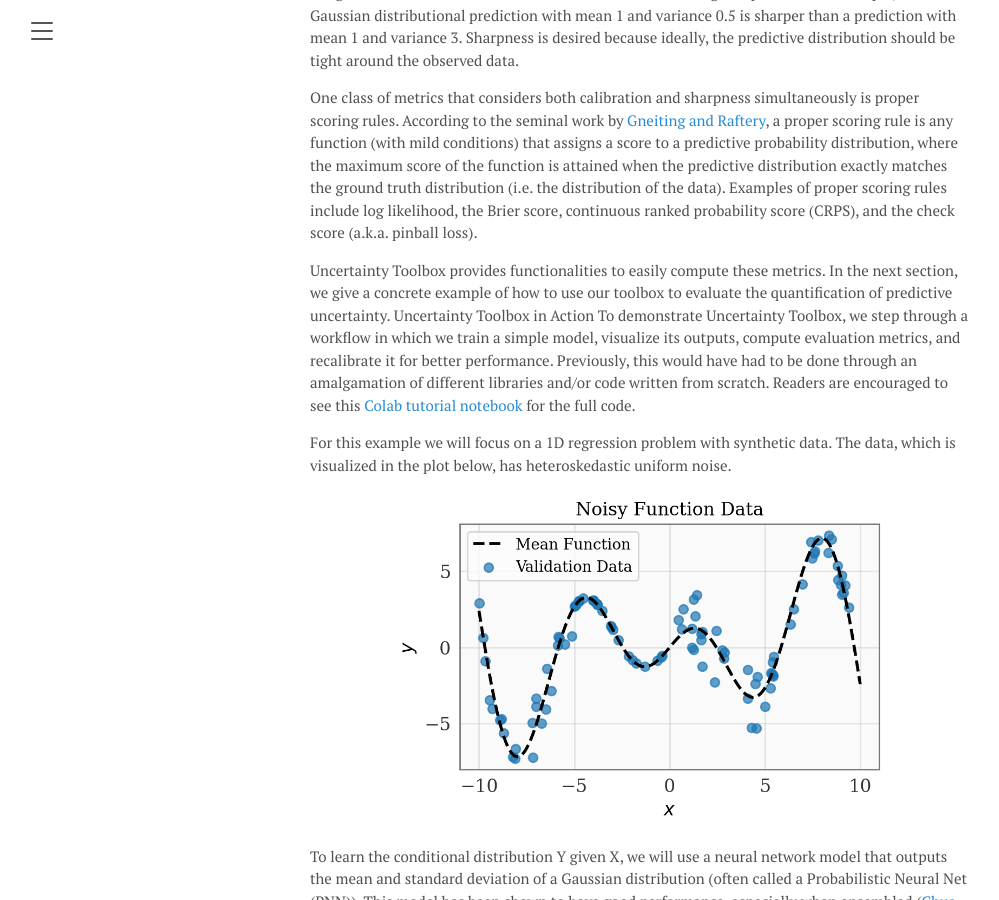
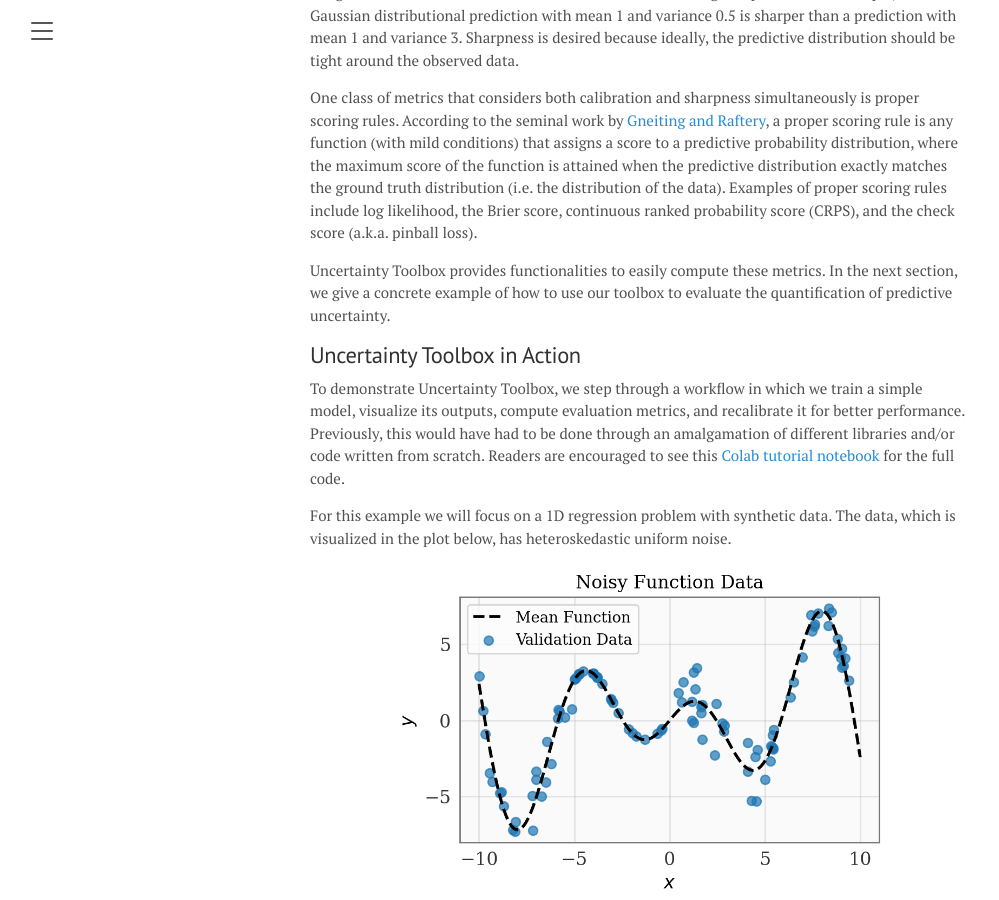
Before and after one commit to uncertainty-toolbox/uncertainty-toolbox.github.io, a Jekyll site: the page built from tutorial.md, in a window 1280 px wide and 900 px high, scrolled down 1823 px. Shown: the whole window, without its empty margins (0-999 px from the left). Built offline with Jekyll 4.4.1, drawn with Linux system fonts in a browser that asks for light colours.

```diff
--- a/tutorial.md
+++ b/tutorial.md
@@ -35,7 +35,9 @@ Sharpness refers to the concentration of the predictive distributions and is a p
 One class of metrics that considers both calibration and sharpness simultaneously is proper scoring rules. According to the seminal work by [Gneiting and Raftery](https://sites.stat.washington.edu/raftery/Research/PDF/Gneiting2007jasa.pdf), a proper scoring rule is any function (with mild conditions) that assigns a score to a predictive probability distribution, where the maximum score of the function is attained when the predictive distribution exactly matches the ground truth distribution (i.e. the distribution of the data). Examples of proper scoring rules include log likelihood, the Brier score, continuous ranked probability score (CRPS), and the check score (a.k.a. pinball loss).
 
 Uncertainty Toolbox provides functionalities to easily compute these metrics. In the next section, we give a concrete example of how to use our toolbox to evaluate the quantification of predictive uncertainty.
-Uncertainty Toolbox in Action
+
+
+## Uncertainty Toolbox in Action
 To demonstrate Uncertainty Toolbox, we step through a workflow in which we train a simple model, visualize its outputs, compute evaluation metrics, and recalibrate it for better performance. Previously, this would have had to be done through an amalgamation of different libraries and/or code written from scratch. Readers are encouraged to see this [Colab tutorial notebook](https://colab.research.google.com/drive/1fg61MFmVmgFYM4CRm_aoiZ_WRdxbIhIe?usp=sharing) for the full code.
 
 For this example we will focus on a 1D regression problem with synthetic data. The data, which is visualized in the plot below, has heteroskedastic uniform noise.
```
